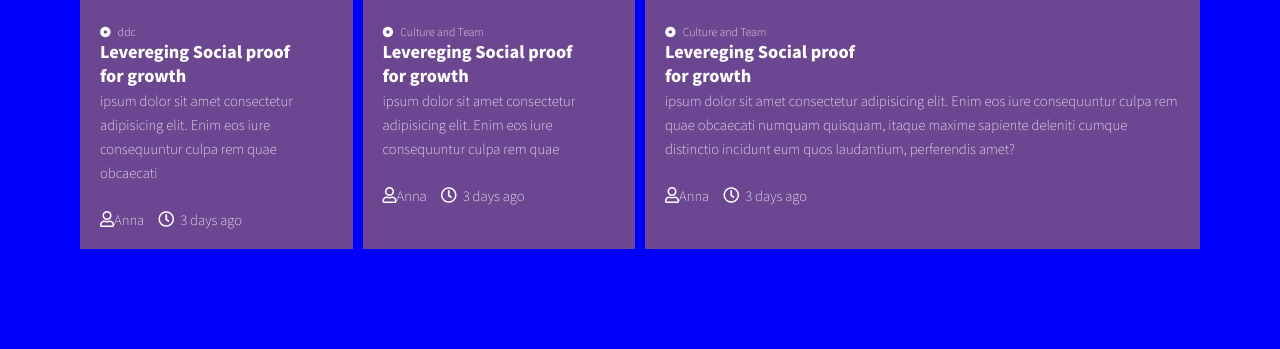
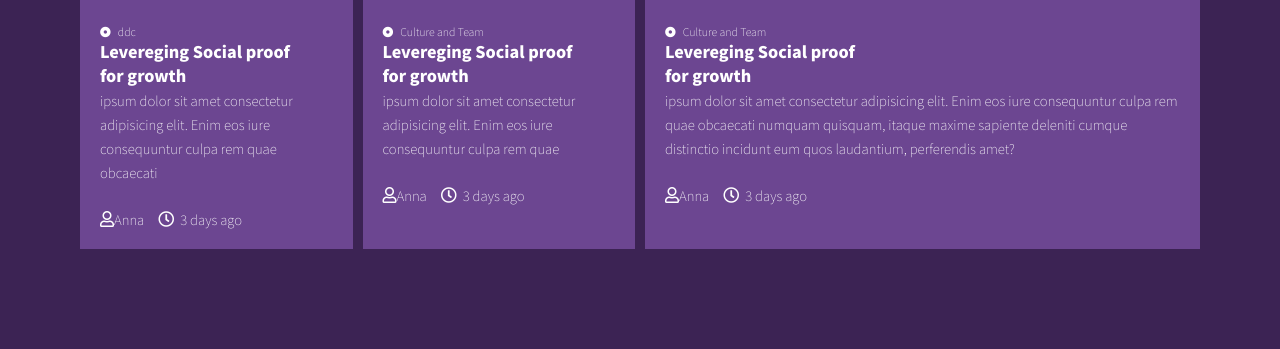
Before and after one commit to DarshanKurdekar05/Assignment-Task, a PHP site: page / in a window 1280 px wide. Shown: the part 1375-1724 px from the top of the page. Run offline with PHP 8.4, Linux system fonts and the light colour scheme.

Commit message:
Update style.css

```diff
--- a/style.css
+++ b/style.css
@@ -7,7 +7,7 @@
 }
 
 body {
-  background-color: blue;
+  background-color: rgb(60, 35, 84);
 }
 
 .main {
```
